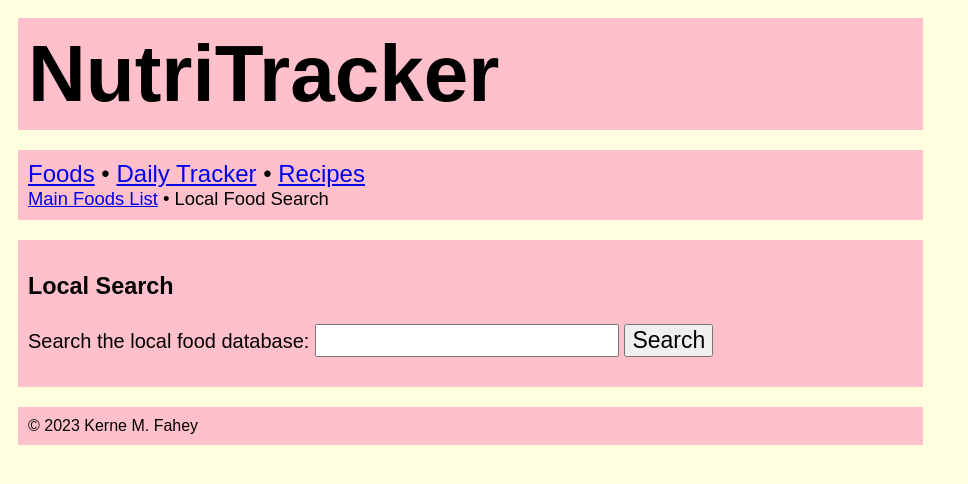
After one commit to kmfahey/nutritracker, a Django app: page /foods/local_search in a window 1280 px wide. The commit adds this page. Shown: the top 484 px of the page, without its empty margins (0-968 px from the left). Run offline with Django 4.2, Linux system fonts and the light colour scheme.

Commit message:
implemented foods.views.local_search and foods.views.local_search_results
reorganized foods/templates/foods files to have names more obviously connected to the urls they're used for

implemented utils.Navigation_Links_Displayer to manage displaying nav links where the current page's link text needs its a href absent

```diff
--- a/foods/templates/foods/base.html
+++ b/foods/templates/foods/_base.html
@@ -11,8 +11,12 @@ body {
     font-size: 200%;
 }
 
+.muchlarger {
+    font-size: 150%;
+}
+
 .larger {
-    font-size: 150%;
+    font-size: 115%;
 }
 
 .small {
@@ -82,7 +86,8 @@ footer {
             NutriTracker
         </header>
         <nav class="elem">
-            <a href="/foods">Foods</a> &bullet; <a href="/daily">Daily Tracker</a> &bullet; <a href="/recipes">Recipes</a>
+            <span class="muchlarger"><a href="/foods">Foods</a> &bullet; <a href="/daily">Daily Tracker</a> &bullet; <a href="/recipes">Recipes</a></span><br/>
+            {% autoescape off %}<span class="larger">{{ subordinate_navigation }}</span>{% endautoescape %}
         </nav>
         <section id="main" class="elem">
             {% block content %}{% endblock %}
--- /dev/null
+++ b/foods/templates/foods/_search_header.html
@@ -0,0 +1,8 @@
+
+<h3>Local Search</h3>
+
+<form action="/foods/local_search_results/">
+
+    <p>Search the local food database: <input type="text" class="larger" name="search_query"> <input class="larger" type="submit" value="Search"></p>
+
+</form>
--- a/foods/templates/foods/individual_food_page.html
+++ b/foods/templates/foods/foods_+fdc_id+.html
@@ -1,4 +1,4 @@
-{% extends "base.html" %}
+{% extends "_base.html" %}
 
 {% block title %}Food - {{ food_obj.food_name }}{% endblock %}
 
@@ -34,9 +34,9 @@
         <td class="right">{{ food_obj.iron_mg.dv_perc|floatformat }}%</td>
     </tr>
     <tr>
-        <td class="larger"><b>Calories</b></td>
+        <td class="muchlarger"><b>Calories</b></td>
         <td></td>
-        <td class="right larger"><b>{{ food_obj.energy_kcal.amount|floatformat }}</b></td>
+        <td class="right muchlarger"><b>{{ food_obj.energy_kcal.amount|floatformat }}</b></td>
         <td><span class="halftab"/></td>
         <td><b>Calcium</b></td>
         <td class="right">{{ food_obj.calcium_mg.amount|floatformat }}{{ food_obj.calcium_mg.units }}</td>
--- /dev/null
+++ b/foods/templates/foods/foods_local_search.html
@@ -0,0 +1,11 @@
+{% extends "_base.html" %}
+
+{% block title %}Local Food Search{% endblock %}
+
+{% block content %}
+
+{% include "_search_header.html" %}
+
+{% if message %}<p><b>{{ message }}</b></p>{% endif %}
+
+{% endblock %}
--- a/foods/urls.py
+++ b/foods/urls.py
@@ -7,5 +7,9 @@ from . import views
 urlpatterns = [
     path('', views.index, name='index'),
     path('<int:fdc_id>', views.display_food),
-    path('<int:fdc_id>/', views.display_food)
+    path('<int:fdc_id>/', views.display_food),
+    path('local_search', views.local_search),
+    path('local_search/', views.local_search),
+    path('local_search_results', views.local_search_results),
+    path('local_search_results/', views.local_search_results)
 ]
--- a/foods/views.py
+++ b/foods/views.py
@@ -1,21 +1,30 @@
 #!/usr/bin/python
 
+from operator import and_
+
+from functools import reduce
+
 from django.http import HttpResponse
-from django.shortcuts import render
+from django.shortcuts import render, redirect
 from django.template import loader
+from django.db.models import Q
 
 from .models import Food
-from utils import Food_Detailed
+from utils import Food_Detailed, Navigation_Links_Displayer
+
+
+navigation_link_displayer = Navigation_Links_Displayer({'/foods/': "Main Foods List", "/foods/local_search/": "Local Food Search"})
 
 
 def index(request):
-    template = loader.get_template('list_of_foods.html')
+    template = loader.get_template('foods.html')
     food_objs = [Food_Detailed.from_model_object(food_model_obj) for food_model_obj in Food.objects.filter()]
-    context = {'food_objs':food_objs}
+    subordinate_navigation = navigation_link_displayer.href_list_wo_one_callable("/foods/")
+    context = {'food_objs':food_objs, 'subordinate_navigation': subordinate_navigation}
     return HttpResponse(template.render(context, request))
 
 def display_food(request, fdc_id):
-    template = loader.get_template('individual_food_page.html')
+    template = loader.get_template('foods_+fdc_id+.html')
     food_model_objs = Food.objects.filter(fdc_id=fdc_id)
     if not len(food_model_objs):
         return HttpResponse(f"no object in 'foods' collection in 'nutritracker' data store with FDC ID {fdc_id}", status=404)
@@ -23,5 +32,38 @@ def display_food(request, fdc_id):
         return HttpResponse(f"inconsistent state: multiple objects matching query for FDC ID {fdc_id}", status=500)
     food_model_obj = food_model_objs[0]
     food_obj = Food_Detailed.from_model_object(food_model_obj)
-    context = {'food_obj':food_obj}
+    subordinate_navigation = navigation_link_displayer.full_href_list_callable()
+    context = {'food_obj':food_obj, 'subordinate_navigation': subordinate_navigation}
     return HttpResponse(template.render(context, request))
+
+def local_search(request):
+    template = loader.get_template('foods_local_search.html')
+    subordinate_navigation = navigation_link_displayer.href_list_wo_one_callable("/foods/local_search/")
+    context = {'subordinate_navigation': subordinate_navigation, 'message':''}
+    return HttpResponse(template.render(context, request))
+
+def local_search_results(request):
+    subordinate_navigation = navigation_link_displayer.href_list_wo_one_callable("/foods/local_search/")
+    context = {'subordinate_navigation': subordinate_navigation}
+    local_search_template = loader.get_template('foods_local_search.html')
+    local_search_w_results_template = loader.get_template('foods_local_search_+w_results+.html')
+    if request.method == "GET":
+        if not (set(request.GET.keys()) and 'search_query' in request.GET):
+            return redirect("/foods/local_search/")
+        search_query = request.GET.get("search_query")
+    elif request.method == "POST":
+        if not (set(request.POST.keys()) and 'search_query' in request.POST):
+            return redirect("/foods/local_search/")
+        search_query = request.POST.get("search_query")
+    if not search_query:
+        return redirect("/foods/local_search/")
+    kws = search_query.strip().split()
+    # This is equivelant to q_term = (Q(food_name__icontains=kws[0]) & Q(food_name__icontains=kws[1]) & ... & Q(food_name__icontains=kws[-1]))
+    q_term = reduce(and_, (Q(food_name__icontains=kw) for kw in kws))
+    food_results = Food.objects.filter(q_term)
+    if not len(food_results):
+        context["message"] = "No matches"
+        return HttpResponse(local_search_template.render(context, request))
+    else:
+        context['food_objs'] = [Food_Detailed.from_model_object(food_model_obj) for food_model_obj in food_results]
+        return HttpResponse(local_search_w_results_template.render(context, request))
--- a/utils.py
+++ b/utils.py
@@ -5,6 +5,7 @@ import decouple
 import json
 import re
 import requests
+import functools
 
 from pymongo import MongoClient
 
@@ -54,6 +55,7 @@ class Nutrient:
         if hasattr(self, 'dv_perc'):
             serialized['dv_perc'] = self.dv_perc
         return serialized
+
 
 class Abstract_Food(metaclass=abc.ABCMeta):
 
@@ -147,6 +149,28 @@ class Abstract_Food(metaclass=abc.ABCMeta):
             output.append(token)
 
         return ''.join(output)
+
+
+class Navigation_Links_Displayer:
+    __slots__ = 'nav_hrefs_to_texts',
+
+    def __init__(self, nav_hrefs_to_texts):
+        self.nav_hrefs_to_texts = nav_hrefs_to_texts
+
+    def href_list_wo_one_callable(self, href_to_exclude):
+        if href_to_exclude not in self.nav_hrefs_to_texts:
+            raise Exception(f"href {href_to_exclude} not among the hrefs in stored href mapping")
+        return functools.partial(self.href_list_wo_one, href_to_exclude)
+
+    def full_href_list_callable(self):
+        return functools.partial(self.full_href_list)
+
+    def full_href_list(self):
+        return " • ".join(f'<a href="{nav_href}">{nav_link_text}</a>' for nav_href, nav_link_text in self.nav_hrefs_to_texts.items())
+
+    def href_list_wo_one(self, href_to_exclude):
+        return " • ".join(f'<a href="{nav_href}">{nav_link_text}</a>' if nav_href != href_to_exclude else nav_link_text
+                          for nav_href, nav_link_text in self.nav_hrefs_to_texts.items())
 
 
 class Food_Stub(Abstract_Food):
```
Also changed, not shown: foods/templates/foods/_food_obj_foreach.html (renamed from foods/templates/foods/list_of_foods.html, +0 -7 lines), foods/templates/foods/foods.html (added, +9 -0 lines), foods/templates/foods/foods_local_search_+w_results+.html (added, +11 -0 lines), foods/templates/foods/search_foods_locally.html (deleted), 1 other file.
